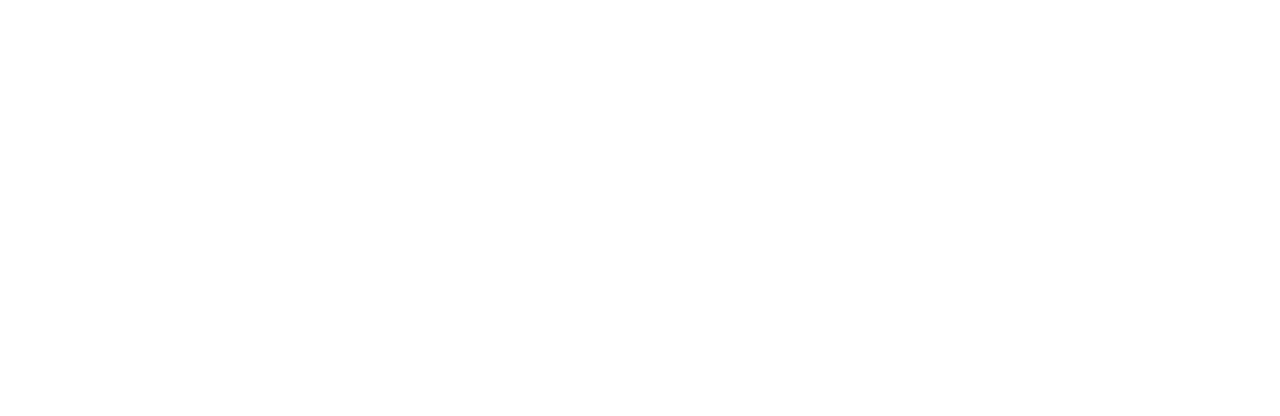
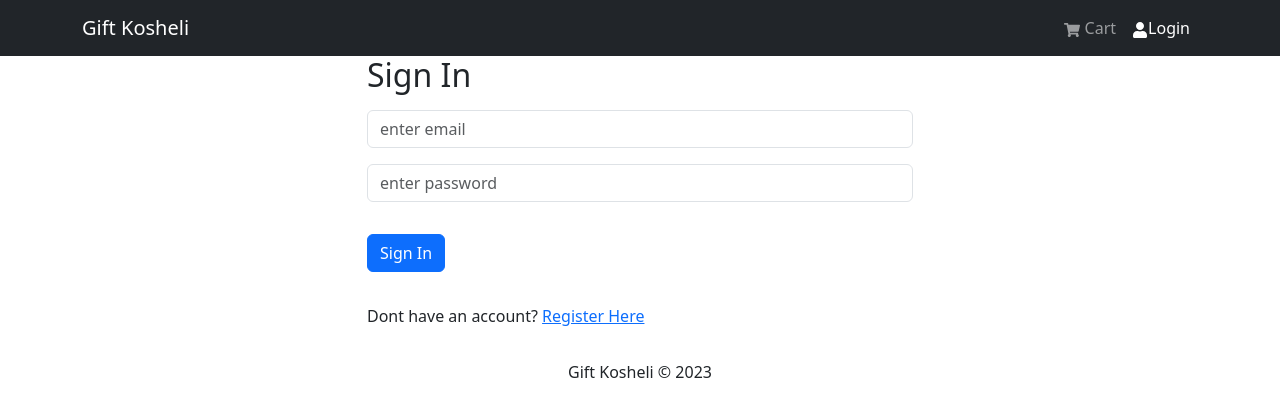
Before and after one commit to Binod69/kosheli-frontend, a React (Vite) app: page /login in a window 1280 px wide. Before the commit this address had no page. Shown: the top 416 px of the page. Built offline with nearby package versions, Linux system fonts and the light colour scheme.

Commit message:
added login and logout features

```diff
--- a/package.json
+++ b/package.json
@@ -16,6 +16,7 @@
     "react": "^18.2.0",
     "react-bootstrap": "^2.8.0",
     "react-dom": "^18.2.0",
+    "react-hook-form": "^7.45.2",
     "react-hot-toast": "^2.4.1",
     "react-icons": "^4.10.1",
     "react-redux": "^8.1.1",
--- a/src/App.jsx
+++ b/src/Routing.jsx
@@ -2,11 +2,12 @@
 import HomePageLayout from './layout/HomePageLayout';
 import HomeScreen from './screens/HomeScreen';
 import ProductScreen from './screens/ProductScreen';
+import CartScreen from './screens/CartScreen';
+import LoginScreen from './screens/LoginScreen';
+import { Toaster } from 'react-hot-toast';
+import './App.css';
 
-import './App.css';
-import CartScreen from './screens/CartScreen';
-
-function App() {
+function Routing() {
   return (
     <>
       <Routes>
@@ -14,10 +15,12 @@
           <Route index element={<HomeScreen />} />
           <Route path="product/:id" element={<ProductScreen />} />
           <Route path="cart" element={<CartScreen />} />
+          <Route path="login" element={<LoginScreen />} />
         </Route>
       </Routes>
+      <Toaster />
     </>
   );
 }
 
-export default App;
+export default Routing;
--- /dev/null
+++ b/src/components/FormContainer/FormContainer.jsx
@@ -0,0 +1,17 @@
+import Container from 'react-bootstrap/Container';
+import Row from 'react-bootstrap/Row';
+import Col from 'react-bootstrap/Col';
+
+const FormContainer = ({ children }) => {
+  return (
+    <Container>
+      <Row className=" justify-content-md-center">
+        <Col xs={12} md={6}>
+          {children}
+        </Col>
+      </Row>
+    </Container>
+  );
+};
+
+export default FormContainer;
--- a/src/components/Header/Header.jsx
+++ b/src/components/Header/Header.jsx
@@ -1,10 +1,30 @@
-import { Container, Navbar, Nav, Badge } from 'react-bootstrap';
+import { useNavigate } from 'react-router-dom';
+import { Container, Navbar, Nav, Badge, NavDropdown } from 'react-bootstrap';
 import { LinkContainer } from 'react-router-bootstrap';
 import { FaShoppingCart, FaUser } from 'react-icons/fa';
-import { useSelector } from 'react-redux';
+import { useSelector, useDispatch } from 'react-redux';
+import { useLogoutMutation } from '../../redux/slices/userApi.slice';
+import { logout } from '../../redux/slices/auth.slice';
 
 const Header = () => {
   const { cartItem } = useSelector((state) => state.cart);
+  const { userInfo } = useSelector((state) => state.auth);
+  console.log('userInfo', userInfo);
+  const navigate = useNavigate();
+  const dispatch = useDispatch();
+
+  const [logoutApiCall] = useLogoutMutation();
+
+  const handleLogout = async () => {
+    try {
+      await logoutApiCall().unwrap();
+      dispatch(logout());
+      navigate('/login');
+    } catch (err) {
+      // toast.error(err?.data.message);
+      console.log(err);
+    }
+  };
   return (
     <>
       <header>
@@ -26,12 +46,23 @@
                     )}
                   </Nav.Link>
                 </LinkContainer>
+                {userInfo ? (
+                  <NavDropdown title={userInfo.name} id="username">
+                    <LinkContainer to={'/profile'}>
+                      <NavDropdown.Item>Profile</NavDropdown.Item>
+                    </LinkContainer>
+                    <NavDropdown.Item onClick={handleLogout}>
+                      Logout
+                    </NavDropdown.Item>
+                  </NavDropdown>
+                ) : (
                   <LinkContainer to="/login">
                     <Nav.Link>
                       <FaUser />
                       Login
                     </Nav.Link>
                   </LinkContainer>
+                )}
               </Nav>
             </Navbar.Collapse>
           </Container>
--- a/src/main.jsx
+++ b/src/main.jsx
@@ -4,14 +4,14 @@
 import { Provider } from 'react-redux';
 import store from './redux/store';
 import 'bootstrap/dist/css/bootstrap.min.css';
-import App from './App.jsx';
+import Routing from './Routing';
 import './index.css';
 
 ReactDOM.createRoot(document.getElementById('root')).render(
   <React.StrictMode>
     <Provider store={store}>
       <BrowserRouter>
-        <App />
+        <Routing />
       </BrowserRouter>
     </Provider>
   </React.StrictMode>
--- /dev/null
+++ b/src/redux/slices/auth.slice.js
@@ -0,0 +1,26 @@
+import { createSlice } from '@reduxjs/toolkit';
+
+const initialState = {
+  userInfo: localStorage.getItem('userInfo')
+    ? JSON.parse(localStorage.getItem('userInfo'))
+    : null,
+};
+
+const authSlice = createSlice({
+  name: 'auth',
+  initialState,
+  reducers: {
+    setCredentials: (state, action) => {
+      state.userInfo = action.payload;
+      localStorage.setItem('userInfo', JSON.stringify(action.payload));
+    },
+    logout: (state, action) => {
+      state.userInfo = null;
+      localStorage.removeItem('userInfo');
+    },
+  },
+});
+
+export const { setCredentials, logout } = authSlice.actions;
+
+export default authSlice.reducer;
--- /dev/null
+++ b/src/redux/slices/userApi.slice.js
@@ -0,0 +1,22 @@
+import apiEndPoints from '../../config/api.endpoint';
+import { apiSlice } from './api.slice';
+
+export const userApiSlice = apiSlice.injectEndpoints({
+  endpoints: (builder) => ({
+    login: builder.mutation({
+      query: (data) => ({
+        url: `${apiEndPoints.USERS}/auth`,
+        method: 'POST',
+        body: data,
+      }),
+    }),
+    logout: builder.mutation({
+      query: () => ({
+        url: `${apiEndPoints.USERS}/logout`,
+        method: 'POST',
+      }),
+    }),
+  }),
+});
+
+export const { useLoginMutation, useLogoutMutation } = userApiSlice;
--- a/src/redux/store.js
+++ b/src/redux/store.js
@@ -1,11 +1,13 @@
 import { configureStore } from '@reduxjs/toolkit';
 import { apiSlice } from './slices/api.slice';
 import cartSliceReducer from './slices/cart.slice';
+import authSliceReducer from './slices/auth.slice';
 
 const store = configureStore({
   reducer: {
     [apiSlice.reducerPath]: apiSlice.reducer,
     cart: cartSliceReducer,
+    auth: authSliceReducer,
   },
   middleware: (getDefaultMiddleware) =>
     getDefaultMiddleware().concat(apiSlice.middleware),
--- a/src/screens/CartScreen.jsx
+++ b/src/screens/CartScreen.jsx
@@ -13,6 +13,7 @@
 import { FaTrash, FaPaperPlane } from 'react-icons/fa';
 import emptycart from '../../public/images/emptycart.jpg';
 import { addToCart, removerFromCart } from '../redux/slices/cart.slice';
+import { toast } from 'react-hot-toast';
 
 const CartScreen = () => {
   const navigate = useNavigate();
@@ -31,6 +32,10 @@
 
   const removefromCartHandler = async (id) => {
     dispatch(removerFromCart(id));
+    toast.success('Product removed from Cart!', {
+      position: 'top-center',
+      duration: 2000, // The toast will disappear after 2 seconds
+    });
   };
 
   const checkoutHandler = () => {
--- /dev/null
+++ b/src/screens/LoginScreen.jsx
@@ -0,0 +1,103 @@
+// import { useState } from 'react';
+import { Link, useLocation, useNavigate } from 'react-router-dom';
+import { useDispatch, useSelector } from 'react-redux';
+import Form from 'react-bootstrap/Form';
+import Row from 'react-bootstrap/Row';
+import Col from 'react-bootstrap/Col';
+import Button from 'react-bootstrap/Button';
+import { useForm } from 'react-hook-form';
+import { useLoginMutation } from '../redux/slices/userApi.slice';
+import { setCredentials } from '../redux/slices/auth.slice';
+import FormContainer from '../components/FormContainer/FormContainer';
+import { toast } from 'react-hot-toast';
+import { useEffect } from 'react';
+
+const LoginScreen = () => {
+  const navigate = useNavigate();
+  const dispatch = useDispatch();
+
+  const [login, { isLoading }] = useLoginMutation();
+
+  const { userInfo } = useSelector((state) => state.auth);
+
+  const { search } = useLocation();
+  const sp = new URLSearchParams(search);
+  const redirect = sp.get('redirect') || '/';
+
+  const {
+    register,
+    handleSubmit,
+    formState: { errors },
+  } = useForm();
+
+  useEffect(() => {
+    if (userInfo) {
+      navigate(redirect);
+    }
+  }, [userInfo, redirect, navigate]);
+
+  const onSubmit = async (data) => {
+    try {
+      const res = await login(data).unwrap();
+      dispatch(setCredentials({ ...res }));
+      toast.success('Login successful!', {
+        position: 'top-right',
+        duration: 2000, // The toast will disappear after 2 seconds
+      });
+    } catch (err) {
+      const errorMessage =
+        err?.data?.message || err?.error || 'Login failed. Please try again.';
+
+      toast.error(errorMessage, {
+        position: 'top-center',
+        duration: 2000,
+      });
+    }
+  };
+  return (
+    <FormContainer>
+      <h2>Sign In</h2>
+      <Form onSubmit={handleSubmit(onSubmit)}>
+        <Form.Group controlId="email" className="my-3">
+          <Form.Control
+            type="email"
+            placeholder="enter email"
+            {...register('email', { required: true })}
+            isInvalid={!!errors.email}
+          />
+          {errors.email && (
+            <Form.Control.Feedback type="invalid">
+              {errors.email.message}
+            </Form.Control.Feedback>
+          )}
+        </Form.Group>
+        <Form.Group controlId="password" className="my-3">
+          <Form.Control
+            type="password"
+            placeholder="enter password"
+            {...register('password', { required: true })}
+            isInvalid={!!errors.password}
+          />
+          {errors.password && (
+            <Form.Control.Feedback type="invalid">
+              {errors.password.message}
+            </Form.Control.Feedback>
+          )}
+        </Form.Group>
+        <Button type="submit" className="my-3" disabled={isLoading}>
+          Sign In
+        </Button>
+      </Form>
+      <Row className="py-3">
+        <Col>
+          Dont have an account?{' '}
+          <Link to={redirect ? `/register?redirect=${redirect}` : '/register'}>
+            Register Here
+          </Link>
+        </Col>
+      </Row>
+    </FormContainer>
+  );
+};
+
+export default LoginScreen;
--- a/src/screens/ProductScreen.jsx
+++ b/src/screens/ProductScreen.jsx
@@ -40,7 +40,7 @@
       })
     );
     navigate('/cart');
-    toast.success('Item added to cart!');
+    toast.success('Product added to cart!');
   };
   return (
     <>
```
Also changed, not shown: src/index.css (+9 -0 lines), 1 other file (tests, documents, lock files or other folders). Lines whose indentation alone changed are shown as unchanged.
